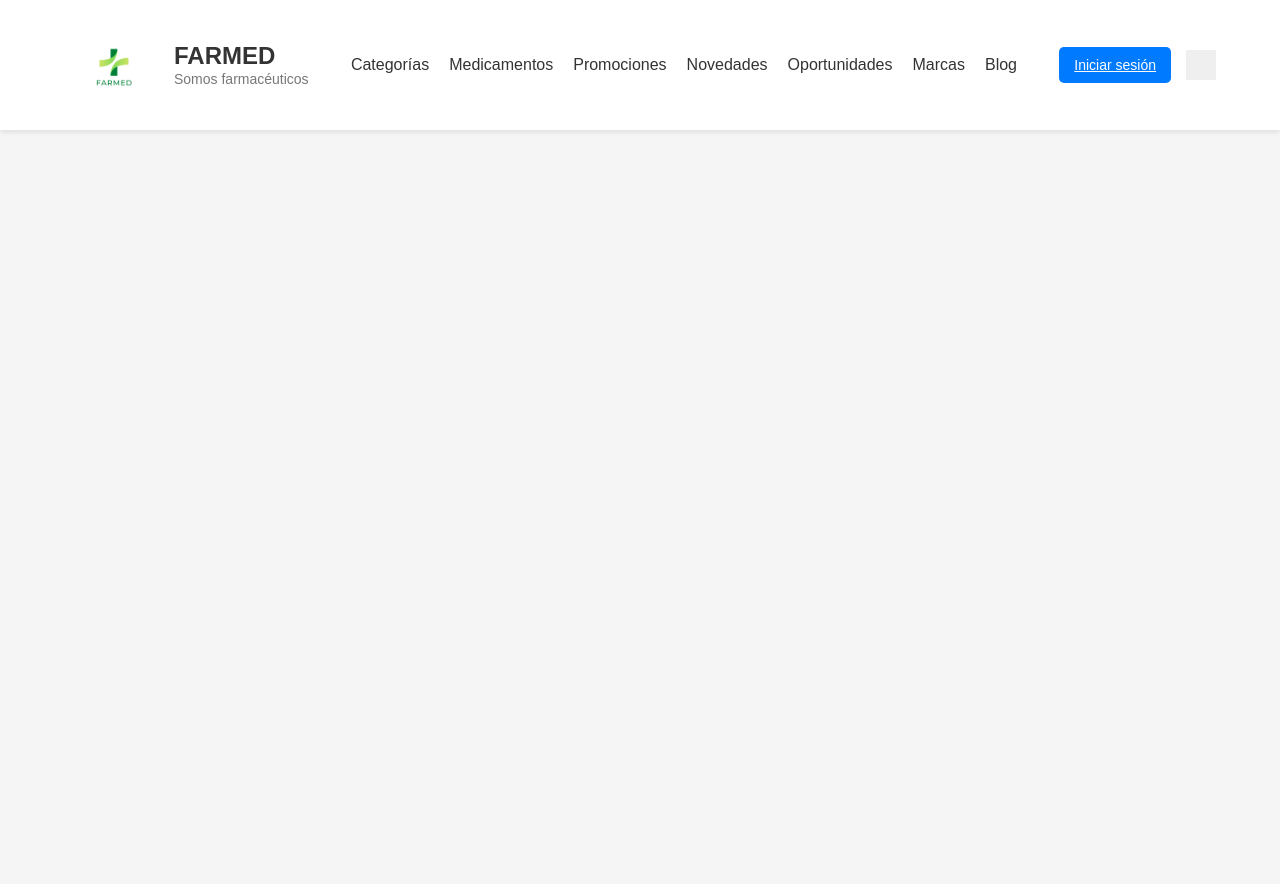
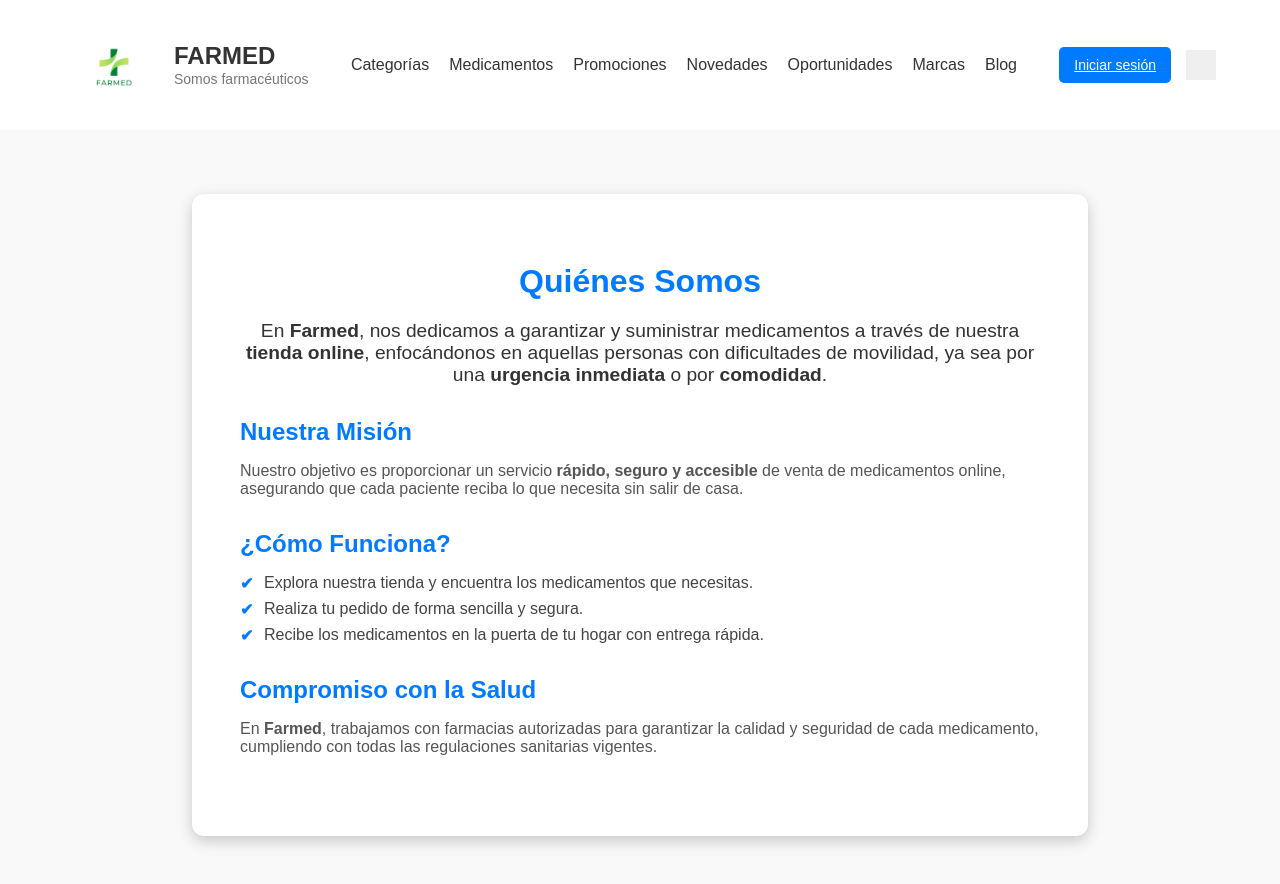
Before and after one commit to Adrian-Abril/GS2_Reto2EV, a Vue app: page /blog in a window 1280 px wide. Shown: the top 884 px of the page. Before the commit the page ends 800 px from the top, so only its background shows below. Built offline with nearby package versions, Linux system fonts and the light colour scheme.

Commit message:
añadido sobre nosotros en blog

```diff
--- /dev/null
+++ b/src/assets/styles/blog.scss
@@ -0,0 +1,70 @@
+.about {
+    display: flex;
+    justify-content: center;
+    align-items: center;
+    height: auto;
+    padding: 4rem 1.5rem;
+    background-color: #f9f9f9;
+
+    &__container {
+      background: white;
+      padding: 3rem;
+      border-radius: 12px;
+      box-shadow: 0 5px 15px rgba(0, 0, 0, 0.2);
+      width: 100%;
+      max-width: 800px; // Más ancho para mayor legibilidad
+      text-align: center;
+    }
+
+    &__title {
+      font-size: 2rem;
+      margin-bottom: 1rem;
+      color: #007bff;
+    }
+
+    &__description {
+      font-size: 1.2rem;
+      color: #333;
+      margin-bottom: 2rem;
+    }
+
+    &__content {
+      text-align: left;
+    }
+
+    &__section {
+      margin-bottom: 2rem;
+    }
+
+    &__subtitle {
+      font-size: 1.5rem;
+      color: #007bff;
+      margin-bottom: 0.5rem;
+    }
+
+    &__text {
+      font-size: 1rem;
+      color: #555;
+    }
+
+    &__list {
+      list-style: none;
+      padding: 0;
+    }
+
+    &__item {
+      font-size: 1rem;
+      color: #444;
+      margin-bottom: 0.5rem;
+      position: relative;
+      padding-left: 1.5rem;
+
+      &::before {
+        content: "✔";
+        position: absolute;
+        left: 0;
+        color: #007bff;
+        font-weight: bold;
+      }
+    }
+  }
--- a/src/router/index.ts
+++ b/src/router/index.ts
@@ -4,6 +4,7 @@ import Login from '../views/Login.vue';
 import Pedidos from '../views/Pedidos.vue';
 import Perfil from '../views/Perfil.vue';
 import Register from '../views/Register.vue';
+import Blog from '../views/Blog.vue';
 
 const routes = [
   { path: '/', component: Home, meta: { public: true } },
@@ -11,6 +12,7 @@ const routes = [
   { path: '/pedidos', component: Pedidos, meta: { requiresAuth: true } },
   { path: '/perfil', component: Perfil, meta: { requiresAuth: true } },
   { path: '/register', component: Register, meta: { public: true } },
+  { path: '/blog', component: Blog, meta: { public: true } },
 ];
 
 const router = createRouter({
--- /dev/null
+++ b/src/views/Blog.vue
@@ -0,0 +1,43 @@
+<template>
+    <div class="about">
+      <div class="about__container">
+        <h1 class="about__title">Quiénes Somos</h1>
+        <p class="about__description">
+          En <strong>Farmed</strong>, nos dedicamos a garantizar y suministrar medicamentos a través de nuestra
+          <strong>tienda online</strong>, enfocándonos en aquellas personas con dificultades de movilidad, ya sea por
+          una <strong>urgencia inmediata</strong> o por <strong>comodidad</strong>.
+        </p>
+        <div class="about__content">
+          <div class="about__section">
+            <h2 class="about__subtitle">Nuestra Misión</h2>
+            <p class="about__text">
+              Nuestro objetivo es proporcionar un servicio <strong>rápido, seguro y accesible</strong> de venta de
+              medicamentos online, asegurando que cada paciente reciba lo que necesita sin salir de casa.
+            </p>
+          </div>
+          <div class="about__section">
+            <h2 class="about__subtitle">¿Cómo Funciona?</h2>
+            <ul class="about__list">
+              <li class="about__item">Explora nuestra tienda y encuentra los medicamentos que necesitas.</li>
+              <li class="about__item">Realiza tu pedido de forma sencilla y segura.</li>
+              <li class="about__item">Recibe los medicamentos en la puerta de tu hogar con entrega rápida.</li>
+            </ul>
+          </div>
+          <div class="about__section">
+            <h2 class="about__subtitle">Compromiso con la Salud</h2>
+            <p class="about__text">
+              En <strong>Farmed</strong>, trabajamos con farmacias autorizadas para garantizar la calidad y seguridad
+              de cada medicamento, cumpliendo con todas las regulaciones sanitarias vigentes.
+            </p>
+          </div>
+        </div>
+      </div>
+    </div>
+  </template>
+
+  <script setup lang="ts">
+  </script>
+
+  <style scoped lang="scss">
+  @use '../assets/styles/blog.scss' as *;
+  </style>
```
